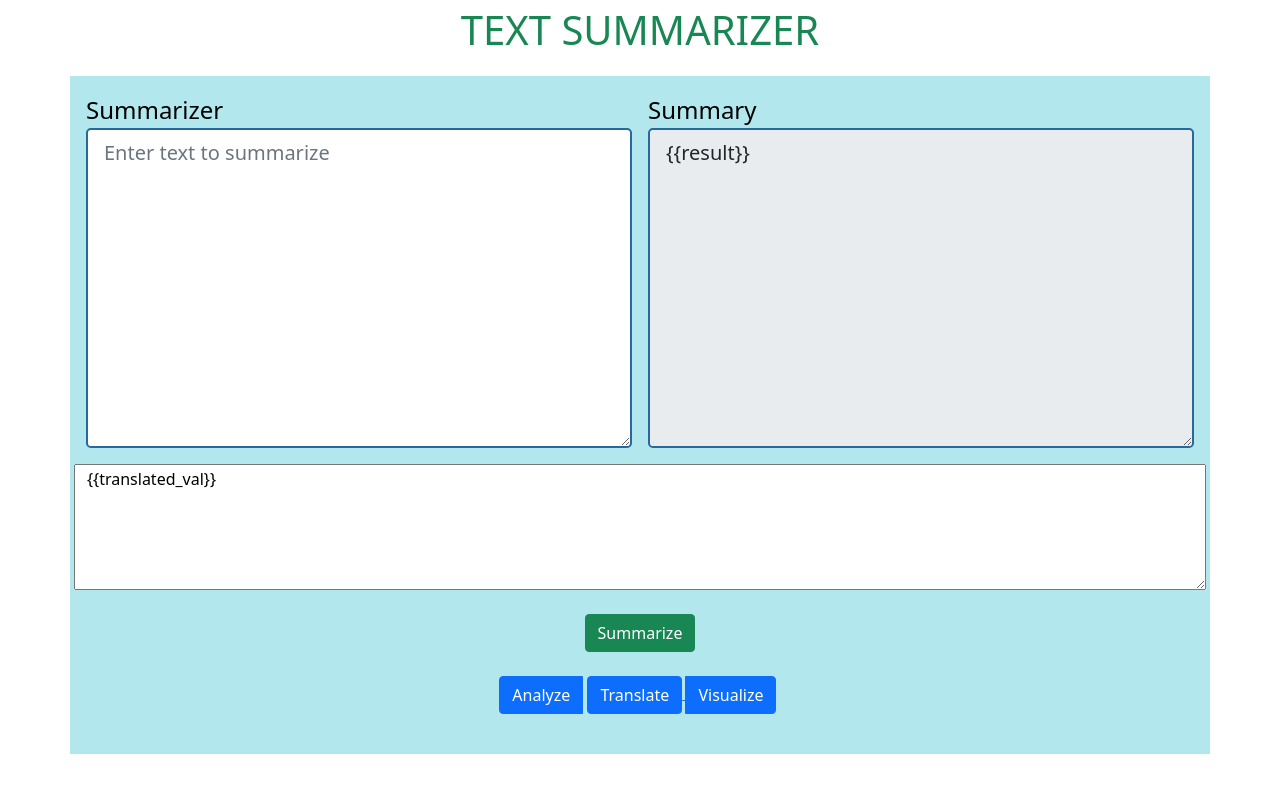
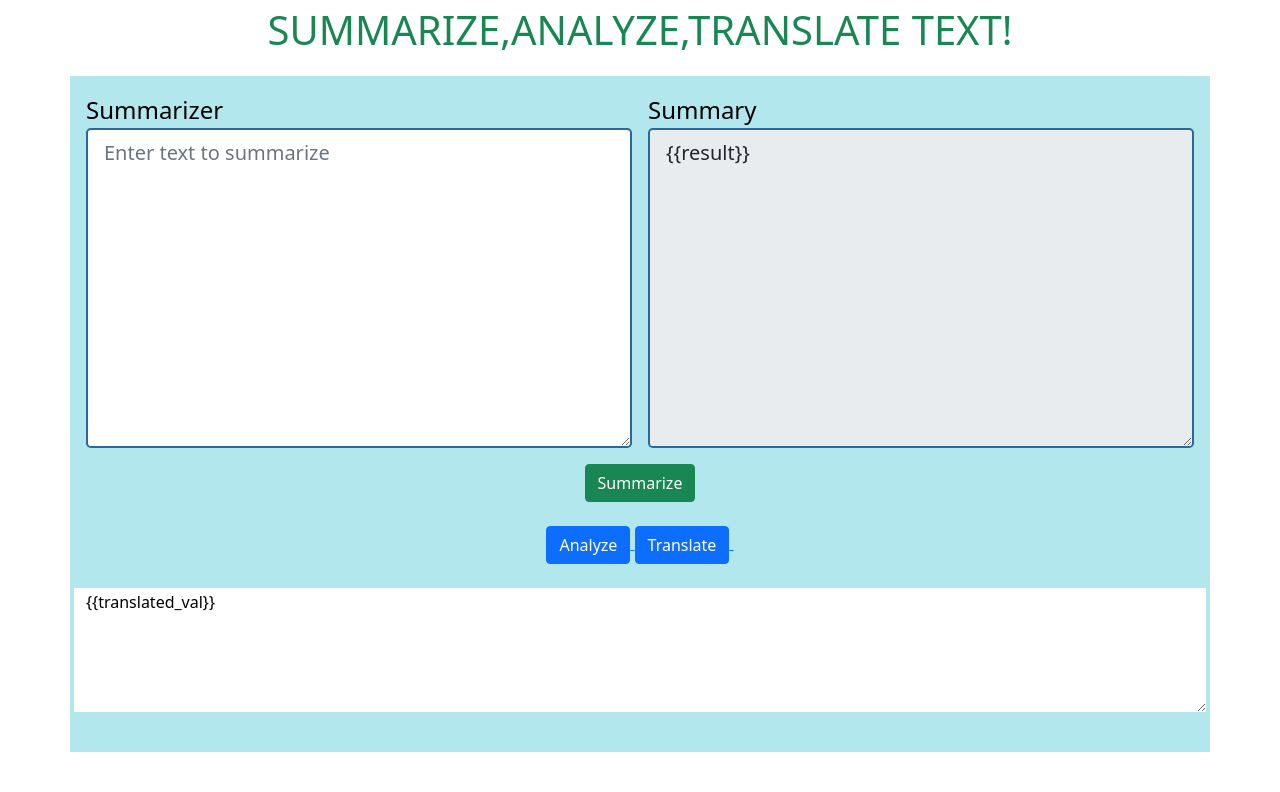
Before and after one commit to PShreya18/TextSummarizer, a plain HTML site: page index.html in a window 1280 px wide. Drawn offline with nearby package versions, Linux system fonts and the light colour scheme.

Commit message:
Update index.html

```diff
--- a/index.html
+++ b/index.html
@@ -15,36 +15,32 @@
 </head>
 
 <body>
-    <p class="text-center fs-1 text-success">TEXT SUMMARIZER</p>
+    <p class="text-center fs-1 text-success">SUMMARIZE,ANALYZE,TRANSLATE TEXT!</p>
     <div class="container p-3">
         <div class="row g-3">
             <div class="col">
                 <form action="/process" method="post">
                     <div class="form-group">
                         <label for="input" class="text-black fs-4">Summarizer</label><br>
-                        <textarea name="input" id="inp" cols="35" rows="10" class="form-control form-control-lg"
-                            placeholder="Enter text to summarize"></textarea>
+                        <textarea name="input" id="inp" cols="35" rows="10" class="form-control form-control-lg" placeholder="Enter text to summarize"></textarea>
                     </div>
             </div>
             <div class="col">
                 <div>
                     <label for="summary" class="text-black fs-4">Summary</label><br>
-                    <textarea name="output" id="outp" cols="35" rows="10" class="form-control form-control-lg"
-                        readonly="" placeholder="Your summary will be displayed here...">{{result}}</textarea>
+                    <textarea name="output" id="outp" cols="35" rows="10" readonly="" class="form-control form-control-lg" placeholder="Your summary will be displayed here...">{{result}}</textarea>
                 </div>
             </div>
         </div>
-        <div class="row"><textarea readonly cols="35" rows="5">{{translated_val}}</textarea></div>
-        <br>
         <center><button type="submit" class="btn btn-success">Summarize</button><br><br>
             </form>
             <div class="btn-group" role="group">
-                <button type="button" class="btn btn-primary">Analyze</button>&nbsp;
+                <a href="/analyze"><button type="button" class="btn btn-primary">Analyze</button>&nbsp;</a>
                 <a href="/translate"><button type="button" class="btn btn-primary">Translate</button>&nbsp;</a>
-                <button type="button" class="btn btn-primary">Visualize</button>&nbsp;
             </div><br><br>
         </center>
+        <div class="row"><textarea readonly cols="35" rows="5" style="border:none;">{{translated_val}}</textarea></div>
+        <br>
     </div>
 </body>
-
 </html>
```
